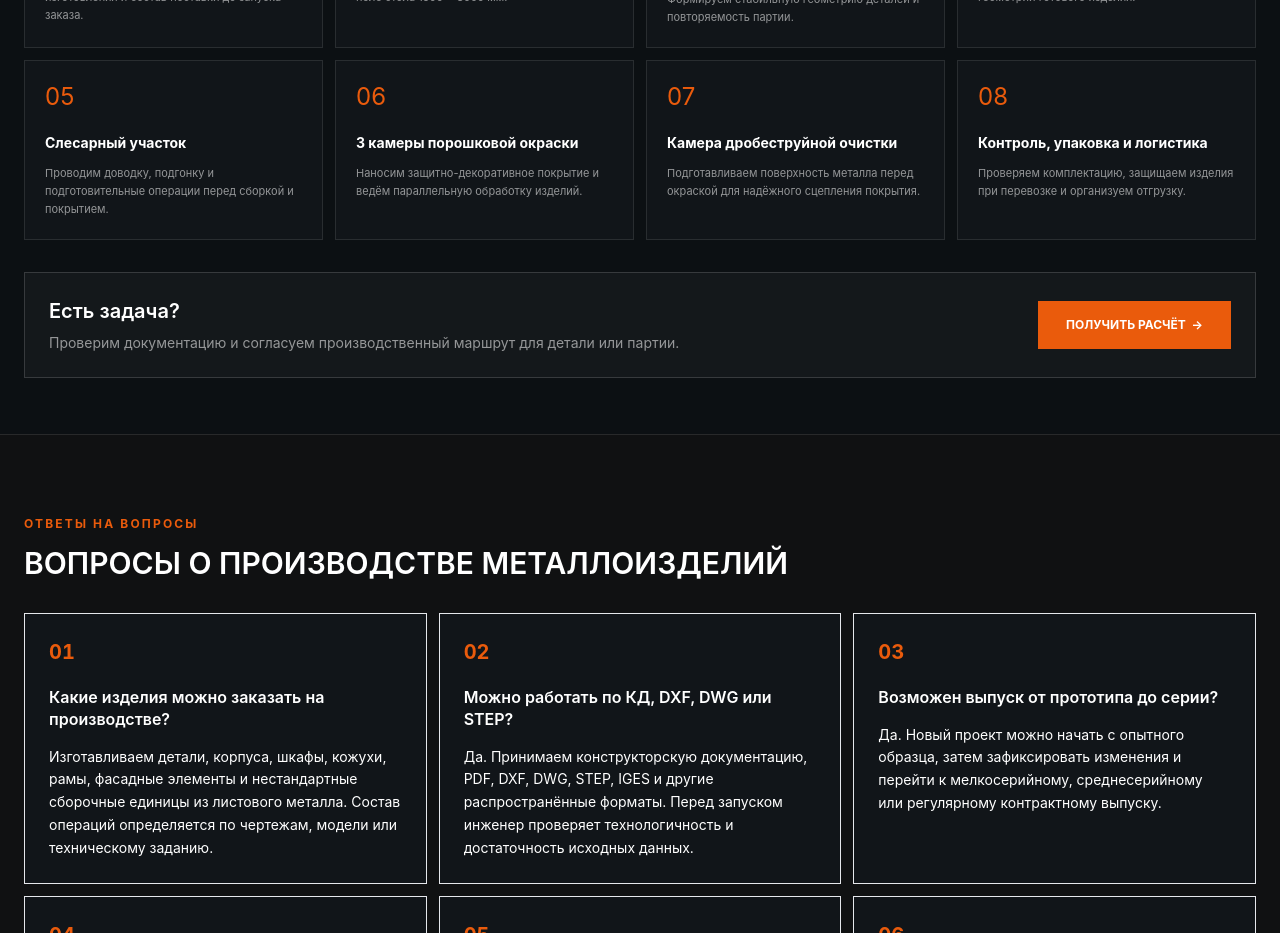
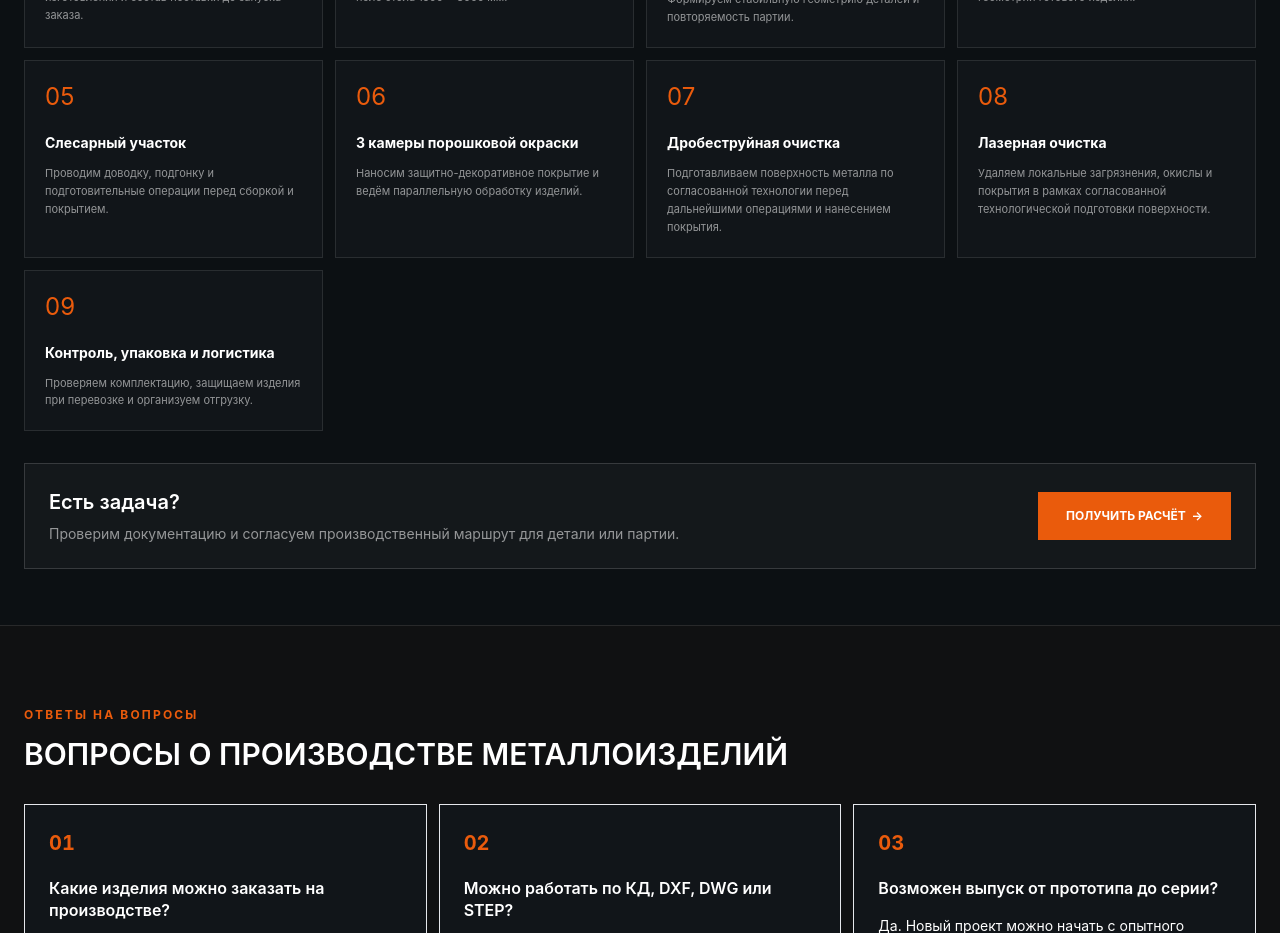
Before and after one commit to alexeyborisov19-sys/alexeyborisov19-sys-steel-probuct, a Next.js app: page /production in a window 1280 px wide. Shown: the part 3740-4673 px from the top of the page. Built offline with nearby package versions, Linux system fonts and the light colour scheme; no server answers.

Commit message:
content: sync shot-blasting and laser cleaning facts

```diff
--- a/app/(public)/production/page.tsx
+++ b/app/(public)/production/page.tsx
@@ -10,6 +10,7 @@ import { semanticKeywords } from "@/data/semantic";
 import {
   customerMaterialSummary,
   laserCuttingCapabilities,
+  productionEquipment,
   productionLeadTimeSummary,
   productionOrderConditions,
 } from "@/data/manufacturing-facts";
@@ -79,12 +80,13 @@ const realProductionPhotos = [
 
 const capabilities = [
   ["Инженерный отдел", "Прорабатываем конструкцию, технологию изготовления и состав поставки до запуска заказа."],
-  ["3 лазерных комплекса с ЧПУ", `Раскрой чёрной стали ${laserCuttingCapabilities.thicknessRange}; рабочее поле стола ${laserCuttingCapabilities.tableWorkingArea}.`],
-  ["3 листогибочных комплекса + панельгиб", "Формируем стабильную геометрию деталей и повторяемость партии."],
+  [`${productionEquipment.laserComplexes} лазерных комплекса с ЧПУ`, `Раскрой чёрной стали ${laserCuttingCapabilities.thicknessRange}; рабочее поле стола ${laserCuttingCapabilities.tableWorkingArea}.`],
+  [`${productionEquipment.pressBrakes} листогибочных комплекса + панельгиб`, "Формируем стабильную геометрию деталей и повторяемость партии."],
   ["Сварочные посты", "Выполняем сварку и сборку с контролем геометрии готового изделия."],
   ["Слесарный участок", "Проводим доводку, подгонку и подготовительные операции перед сборкой и покрытием."],
-  ["3 камеры порошковой окраски", "Наносим защитно-декоративное покрытие и ведём параллельную обработку изделий."],
-  ["Камера дробеструйной очистки", "Подготавливаем поверхность металла перед окраской для надёжного сцепления покрытия."],
+  [`${productionEquipment.powderCoatingBooths} камеры порошковой окраски`, "Наносим защитно-декоративное покрытие и ведём параллельную обработку изделий."],
+  ["Дробеструйная очистка", "Подготавливаем поверхность металла по согласованной технологии перед дальнейшими операциями и нанесением покрытия."],
+  ["Лазерная очистка", "Удаляем локальные загрязнения, окислы и покрытия в рамках согласованной технологической подготовки поверхности."],
   ["Контроль, упаковка и логистика", "Проверяем комплектацию, защищаем изделия при перевозке и организуем отгрузку."],
 ] as const;
 
--- a/data/assistant-knowledge.ts
+++ b/data/assistant-knowledge.ts
@@ -4,6 +4,7 @@ import { solutions } from "@/data/solutions";
 import {
   customerMaterialSummary,
   laserCuttingCapabilities,
+  productionEquipment,
   productionLeadTimeSummary,
   productionOrderConditions,
 } from "@/data/manufacturing-facts";
@@ -16,11 +17,12 @@ export type AssistantMessage = {
 
 const productionFacts = [
   "Инженерный отдел: анализ задачи, разработка конструкции и КД, технологическая подготовка, оптимизация под серийное изготовление.",
-  `3 лазерных комплекса с ЧПУ. Чёрная сталь: ${laserCuttingCapabilities.thicknessRange}; рабочее поле стола: ${laserCuttingCapabilities.tableWorkingArea}. Применимость конкретного режима подтверждается по марке стали, геометрии и требованиям к кромке. Диапазоны для нержавеющей и оцинкованной стали, алюминия и других материалов согласуются отдельно.`,
-  "3 листогибочных комплекса и панельгиб для повторяемой геометрии деталей.",
+  `${productionEquipment.laserComplexes} лазерных комплекса с ЧПУ. Чёрная сталь: ${laserCuttingCapabilities.thicknessRange}; рабочее поле стола: ${laserCuttingCapabilities.tableWorkingArea}. Применимость конкретного режима подтверждается по марке стали, геометрии и требованиям к кромке. Диапазоны для нержавеющей и оцинкованной стали, алюминия и других материалов согласуются отдельно.`,
+  `${productionEquipment.pressBrakes} листогибочных комплекса и панельгиб для повторяемой геометрии деталей.`,
   "Сварочные посты и слесарный участок для сборки, доводки и подготовки изделий.",
-  "3 камеры порошковой окраски.",
-  "Камера дробеструйной очистки для подготовки поверхности перед нанесением покрытия.",
+  `${productionEquipment.powderCoatingBooths} камеры порошковой окраски.`,
+  "Дробеструйная очистка поверхности по согласованной технологии перед дальнейшими операциями и нанесением покрытия.",
+  "Лазерная очистка поверхности для согласованных задач по удалению загрязнений, окислов и покрытий.",
   "Контроль качества, комплектование, упаковка и организация отгрузки.",
   productionLeadTimeSummary,
   customerMaterialSummary,
@@ -108,7 +110,7 @@ export function assistantSuggestions(query: string) {
   if (includesAny(text, ["цен", "стоим", "рассчит", "заказ", "заявк"])) {
     return ["Передать исходные данные", "Какие файлы приложить?", "Что влияет на стоимость?"];
   }
-  if (includesAny(text, ["порош", "покрас", "ral", "цвет", "дробест"])) {
+  if (includesAny(text, ["порош", "покрас", "ral", "цвет", "дробест", "лазерная чист", "лазерная очист"])) {
     return ["Как подготовить изделие?", "Какие данные нужны?", "Передать заявку"];
   }
   if (includesAny(text, ["лазер", "резк", "гибк", "свар", "технолог", "производ"])) {
@@ -155,8 +157,8 @@ export function buildKnowledgeFallback(query: string) {
     return "Сварочные посты и слесарный участок выполняют сборку, подгонку и доводку изделий с контролем геометрии. Для оценки нужны чертёж сборки, материал, толщина, тип соединений и объём партии. Есть сборочный чертёж?";
   }
 
-  if (includesAny(text, ["порош", "покрас", "ral", "дробест", "покрыт"])) {
-    return "Работают три камеры порошковой окраски и камера дробеструйной очистки. Цвет, фактура и подготовка поверхности подбираются по материалу и условиям эксплуатации. Укажите габариты изделия, материал, количество и требуемый RAL.";
+  if (includesAny(text, ["порош", "покрас", "ral", "дробест", "лазерная чист", "лазерная очист", "покрыт"])) {
+    return `${productionEquipment.powderCoatingBooths} камеры порошковой окраски; доступны дробеструйная и лазерная очистка поверхности. Маршрут подготовки, цвет и фактура подбираются по материалу и условиям эксплуатации. Укажите габариты изделия, материал, количество и требуемый RAL.`;
   }
 
   if (includesAny(text, ["кондиц", "корзин", "антиванд", "экран", "наружн", "кронштейн"])) {
```
